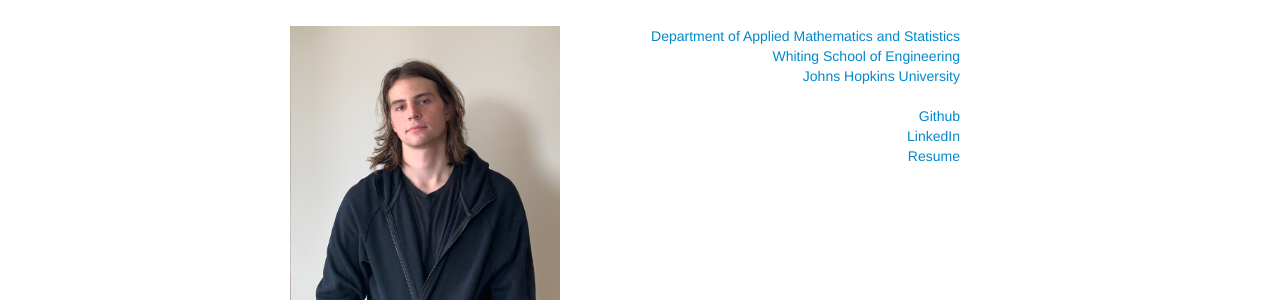
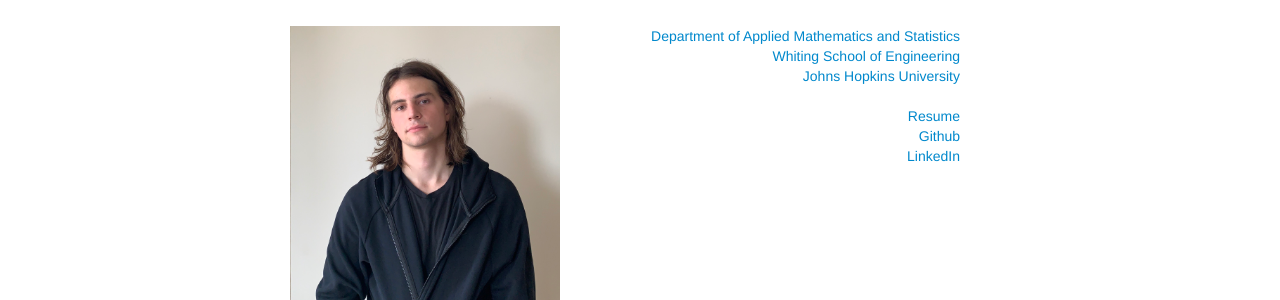
Before and after one commit to alyakin314/alyakin314.github.io, a Jekyll site: the page built from index.md, in a window 1280 px wide. Shown: the part 126-426 px from the top of the page. Built offline with Jekyll 4.4.1, drawn with Linux system fonts in a browser that asks for light colours.

Commit message:
rearranged things

```diff
--- a/index.md
+++ b/index.md
@@ -15,9 +15,9 @@ description: Graduate Student at Johns Hopkins
 		<a href="https://engineering.jhu.edu/">Whiting School of Engineering</a><br/>
           	<a href="https://www.jhu.edu/">Johns Hopkins University</a><br/>
 		<br/>
+		<a href="{{ BASE_PATH }}/assets/AntonAlyakinResume.pdf">Resume</a><br/>
 		<a href = "https://github.com/alyakin314">Github</a><br/>
 		<a href = "https://www.linkedin.com/in/anton-alyakin-64a58a9b/">LinkedIn</a><br/>
-		<a href="{{ BASE_PATH }}/assets/AntonAlyakinResume.pdf">Resume</a><br/>
 		</div>
 	</div>
 </div>
```
